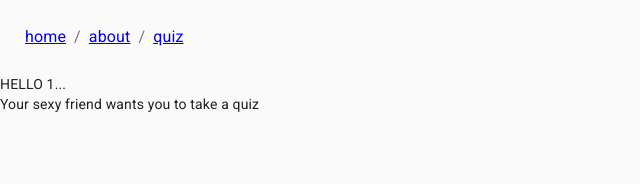
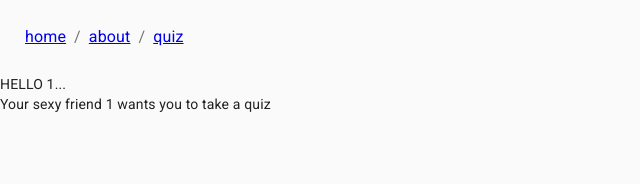
Before and after one commit to kristinhargrove/areyoumadatme, a React (Create React App) app: page /welcomepage/1/1 in a window 1280 px wide. Shown: the top 184 px of the page, without its empty margins (0-640 px from the left). Built offline with nearby package versions, Linux system fonts and the light colour scheme.

Commit message:
correcting spelling

```diff
--- a/src/components/WelcomePage.js
+++ b/src/components/WelcomePage.js
@@ -3,12 +3,12 @@ import { useParams } from "react-router";
 
 
 const WelcomePage = () => {
-    let { username, senderName } = useParams();
+    let { username, sender_name } = useParams();
 
     return (
         <div>
            HELLO {username}...
-           <div>Your sexy friend {senderName} wants you to take a quiz</div>
+           <div>Your sexy friend {sender_name} wants you to take a quiz</div>
         </div>
     )
 }
```
